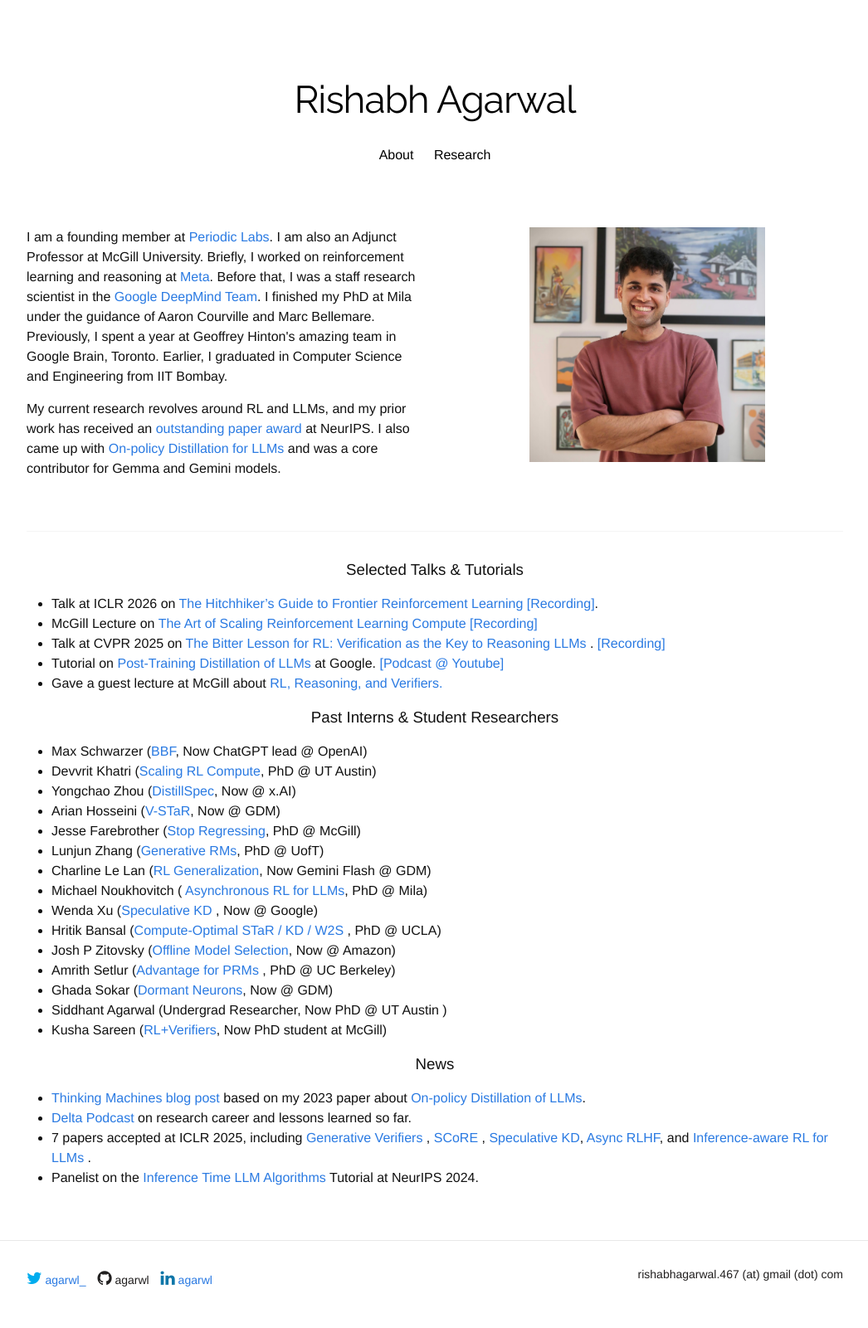
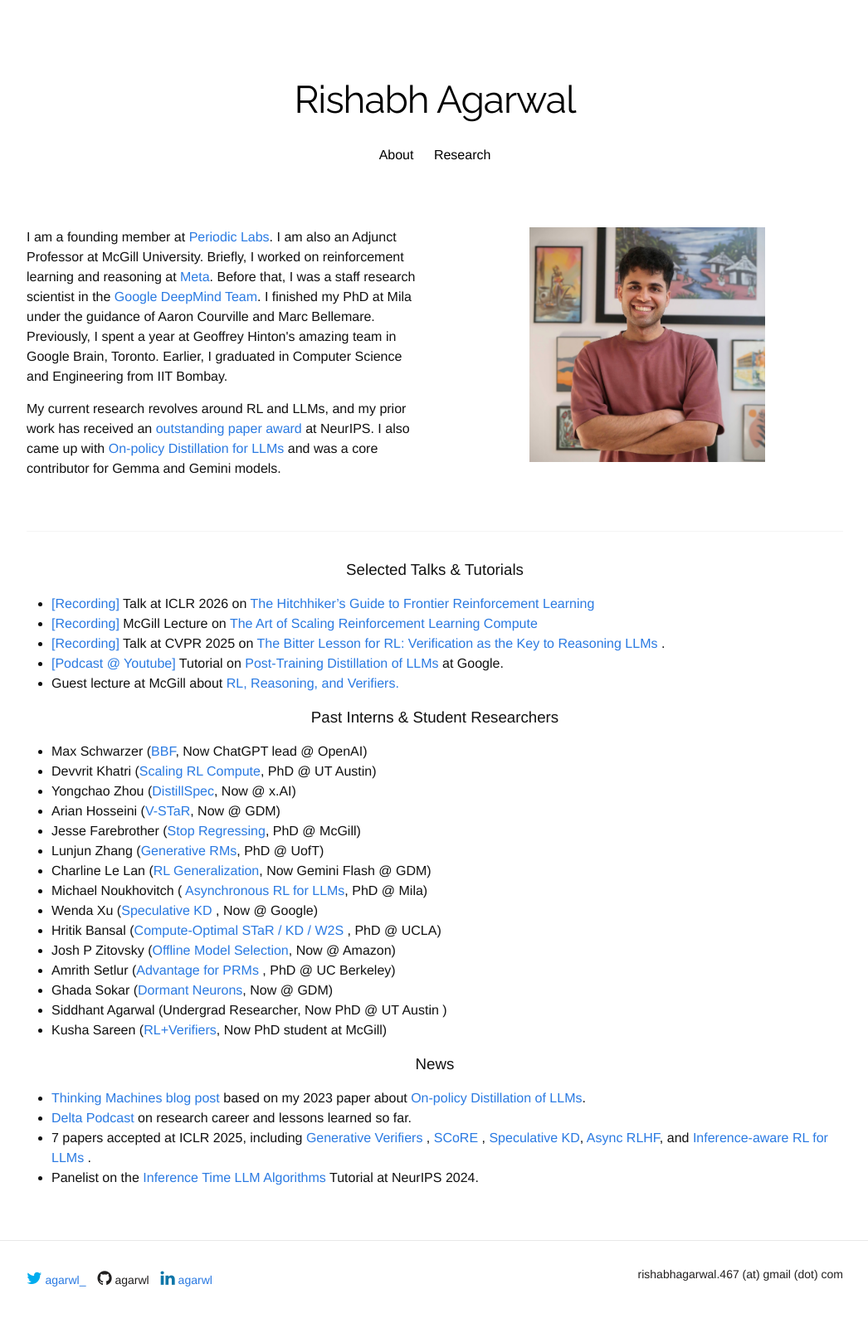
Before and after one commit to agarwl/agarwl.github.io, a Jekyll site: the page built from index.html, in a window 1280 px wide. Shown: the whole page at 83% size, without its empty margins (116-1162 px from the left). Built offline with Jekyll 4.4.1, drawn with Linux system fonts in a browser that asks for light colours; nearby versions of some CDN libraries; some web fonts are replaced; a style sheet for code colours, icons or effects is not loaded.

Commit message:
Update index.html

```diff
--- a/index.html
+++ b/index.html
@@ -31,11 +31,11 @@
 
 <h3> Selected Talks & Tutorials </h3>
 <ul>
-	<li> Talk at ICLR 2026 on <a href="https://agarwl.github.io/images/research/iclr_spot_talk_v2.pdf"> The Hitchhiker’s Guide to Frontier Reinforcement Learning </a> <a href="https://youtu.be/GH4JCdAAUYg?si=x402PwhBpJ2SAJo0"> [Recording]</a>.
-	<li> McGill Lecture on <a href="https://drive.google.com/file/d/1kM25WYGKEkzE55DhN35Mqw_eO3ObEoi9/view">The Art of Scaling Reinforcement Learning Compute</a>  <a href="https://www.youtube.com/watch?v=RBZx-BKKdG8"> [Recording] </a> </li>
-	<li> Talk at CVPR 2025 on <a href="https://drive.google.com/file/d/1xd9gPMakWhKl5JlcQqrAIN7gVoxNsS5M/view"> The Bitter Lesson for RL: Verification as the Key to Reasoning LLMs </a>. <a href="https://www.youtube.com/watch?v=nXQE1DsPm2c">[Recording]</a>
-    <li> Tutorial on <a href="https://drive.google.com/file/d/1xMohjQcTmQuUd_OiZ3hB1r47WB1WM3Am/view"> Post-Training Distillation of LLMs </a> at Google. <a href="https://www.youtube.com/watch?v=O1AR4iL30mg"> [Podcast @ Youtube] </a>  </li>
-    <li> Gave a guest lecture at McGill about <a href="https://drive.google.com/file/d/1komQ7s9kPPvDx_8AxTh9A6tlfJA0j6dR/view"> RL, Reasoning, and Verifiers. </a> </li>
+	<li> <a href="https://youtu.be/GH4JCdAAUYg?si=x402PwhBpJ2SAJo0"> [Recording]</a> Talk at ICLR 2026 on <a href="https://agarwl.github.io/images/research/iclr_spot_talk_v2.pdf"> The Hitchhiker’s Guide to Frontier Reinforcement Learning </a> </li>
+	<li> <a href="https://www.youtube.com/watch?v=RBZx-BKKdG8"> [Recording] </a> McGill Lecture on <a href="https://drive.google.com/file/d/1kM25WYGKEkzE55DhN35Mqw_eO3ObEoi9/view">The Art of Scaling Reinforcement Learning Compute</a>   </li>
+	<li> <a href="https://www.youtube.com/watch?v=nXQE1DsPm2c">[Recording]</a> Talk at CVPR 2025 on <a href="https://drive.google.com/file/d/1xd9gPMakWhKl5JlcQqrAIN7gVoxNsS5M/view"> The Bitter Lesson for RL: Verification as the Key to Reasoning LLMs </a>. </li>
+    <li> <a href="https://www.youtube.com/watch?v=O1AR4iL30mg"> [Podcast @ Youtube] </a> Tutorial on <a href="https://drive.google.com/file/d/1xMohjQcTmQuUd_OiZ3hB1r47WB1WM3Am/view"> Post-Training Distillation of LLMs </a> at Google.   </li>
+    <li> Guest lecture at McGill about <a href="https://drive.google.com/file/d/1komQ7s9kPPvDx_8AxTh9A6tlfJA0j6dR/view"> RL, Reasoning, and Verifiers. </a> </li>
 </ul>
 
 <h3> Past Interns & Student Researchers </h3>
```
